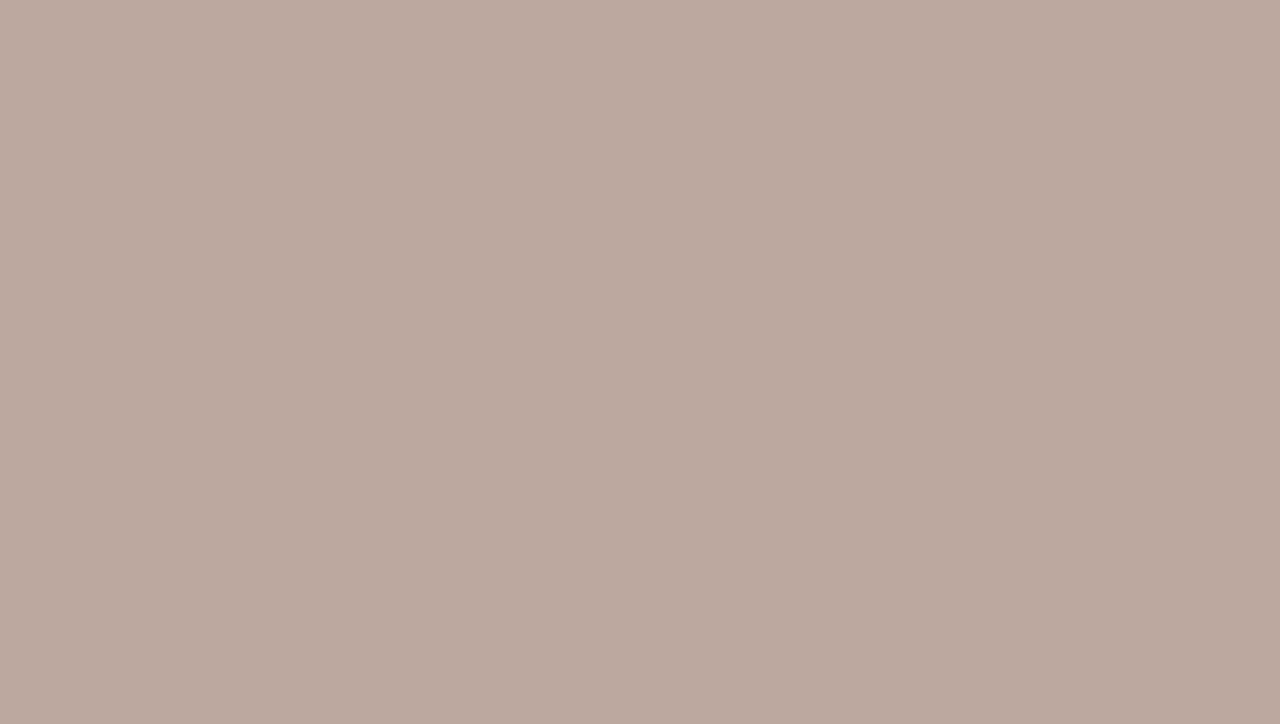
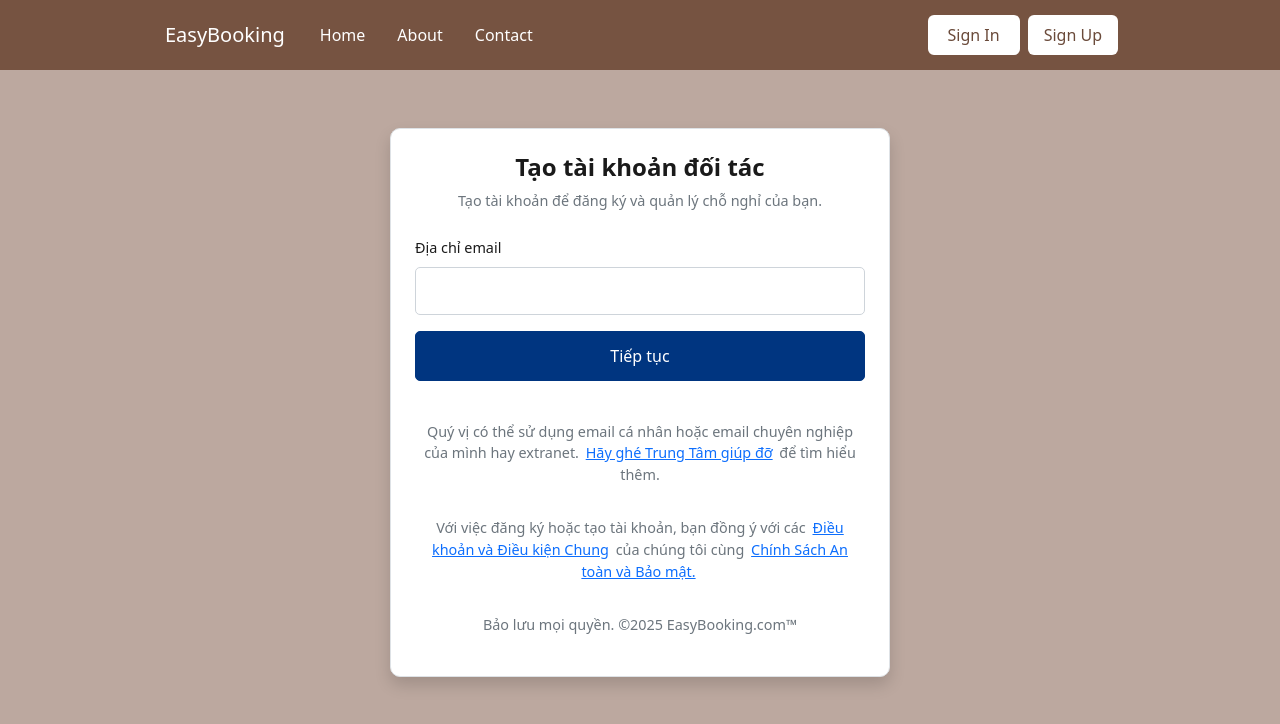
Before and after one commit to Watssupz/Easy_Booking_FE, a Vue app: page /create-host in a window 1280 px wide. Before the commit this address had no page. Shown: the top 724 px of the page. Built offline with nearby package versions, Linux system fonts and the light colour scheme.

Commit message:
page create-host

```diff
--- a/src/Route.js
+++ b/src/Route.js
@@ -4,6 +4,7 @@ import SignUp from "./components/SignUp.vue";
 import SignIn from "./components/SignIn.vue";
 import SearchResult from "./components/SearchResult.vue";
 import Profile from "./components/Profile.vue";
+import CreateHost from "./components/CreateHost.vue";
 const routes = [
   {
     path: "/",
@@ -37,6 +38,11 @@ const routes = [
     component: Profile,
     path: "/profile",
   },
+  {
+    name: "CreateHost",
+    component: CreateHost,
+    path: "/create-host",
+  },
 ];
 
 const router = createRouter({
--- /dev/null
+++ b/src/components/CreateHost.vue
@@ -0,0 +1,211 @@
+<script>
+import { API_ENDPOINTS } from "@/constant/apiConstants";
+import Header from "./Header.vue";
+export default {
+  name: "CreatePlace",
+  components: {
+    Header,
+  },
+  data() {
+    return {
+      form: {
+        email: "",
+      },
+      errorMessage: "",
+      successMessage: "",
+      isLoading: false,
+    };
+  },
+
+  methods: {
+    async CreateHost() {
+      this.isLoading = true;
+      this.errorMessage = "";
+      this.successMessage = "";
+
+      const token = localStorage.getItem("token");
+      if (!token) {
+        this.errorMessage = "Please sign in.";
+        setTimeout(() => {
+          this.$router.push("/sign-in"); // Redirect to sign-in page
+        }, 2000);
+        return;
+      }
+
+      // Validate email input
+      if (!this.form.email) {
+        this.errorMessage = "Please enter an email address.";
+        this.isLoading = false;
+        return;
+      }
+
+      try {
+        const response = await fetch(API_ENDPOINTS.AC_CREATE_HOST, {
+          method: "POST",
+          headers: {
+            "Content-Type": "application/json",
+            accept: "*/*",
+            Authorization: `Bearer ${token}`,
+          },
+          body: JSON.stringify({ email: this.form.email }),
+        });
+
+        const rs = await response.json();
+
+        console.log(rs);
+
+        if (rs.statusCode === 200) {
+          this.successMessage = "Host account created successfully!";
+          // setTimeout(() => {
+          //   this.$router.push("/profile"); // Redirect to profile or another page
+          // }, 2000);
+        } else {
+          this.errorMessage = rs.message || "Failed to create host account.";
+        }
+      } catch (error) {
+        this.errorMessage = "An error occurred: " + error.message;
+      }
+    },
+  },
+};
+</script>
+<template>
+  <Header />
+
+  <div class="container d-flex align-items-center justify-content-center mt-5">
+    <div class="card p-4 shadow mt-5" style="max-width: 500px; width: 100%">
+      <!-- Title -->
+      <h1 class="text-center mb-2">Tạo tài khoản đối tác</h1>
+
+      <!-- Subtitle -->
+      <p class="text-center text-muted mb-4">
+        Tạo tài khoản để đăng ký và quản lý chỗ nghỉ của bạn.
+      </p>
+
+      <!-- Form -->
+      <form @submit.prevent="CreateHost">
+        <!-- Email Input -->
+        <div class="mb-3">
+          <label for="email" class="form-label">Địa chỉ email</label>
+          <input
+            type="email"
+            id="email"
+            class="form-control"
+            v-model="form.email"
+          />
+        </div>
+
+        <!-- thông báo -->
+        <div v-if="errorMessage" class="alert alert-danger mt-3">
+          {{ errorMessage }}
+        </div>
+        <div v-if="successMessage" class="alert alert-success mt-3">
+          {{ successMessage }}
+        </div>
+
+        <!-- Continue Button -->
+        <button type="submit" class="btn btn-primary w-100 mb-3">
+          Tiếp tục
+        </button>
+
+        <!-- Sign In Button -->
+        <!-- <router-link to="/sign-in" class="btn btn-outline-primary w-100"
+          >Đăng nhập</router-link
+        > -->
+      </form>
+
+      <!-- Description -->
+      <p class="text-muted text-center mt-4">
+        Quý vị có thể sử dụng email cá nhân hoặc email chuyên nghiệp của mình
+        hay extranet.
+        <a href="#" class="text-primary">Hãy ghé Trung Tâm giúp đỡ</a> để tìm
+        hiểu thêm.
+      </p>
+
+      <!-- Terms -->
+      <p class="text-muted text-center small mt-3">
+        Với việc đăng ký hoặc tạo tài khoản, bạn đồng ý với các
+        <a href="#" class="text-primary">Điều khoản và Điều kiện Chung</a> của
+        chúng tôi cùng
+        <a href="#" class="text-primary">Chính Sách An toàn và Bảo mật.</a>
+      </p>
+
+      <!-- Footer -->
+      <p class="text-muted text-center small mt-3">
+        Bảo lưu mọi quyền. ©2025 EasyBooking.com™
+      </p>
+    </div>
+  </div>
+</template>
+
+<style scoped>
+.create_wrap p {
+  padding-top: 50px;
+}
+
+/* Card styling */
+.card {
+  border-radius: 10px;
+  border: 1px solid #dee2e6;
+}
+
+/* Title */
+h1 {
+  font-size: 1.5rem;
+  font-weight: bold;
+  color: #1a1a1a;
+}
+
+/* Subtitle */
+.text-muted {
+  color: #6c757d !important;
+  font-size: 0.9rem;
+}
+
+/* Form input */
+.form-label {
+  font-size: 0.9rem;
+  font-weight: 500;
+  color: #1a1a1a;
+}
+
+.form-control {
+  border-radius: 5px;
+  border: 1px solid #ced4da;
+  padding: 0.75rem;
+  font-size: 0.9rem;
+}
+
+.form-control::placeholder {
+  color: #6c757d;
+}
+
+/* Buttons */
+.btn-primary {
+  background-color: #003580;
+  border-color: #003580;
+  font-weight: 500;
+  font-size: 1rem;
+  padding: 0.75rem;
+  border-radius: 5px;
+}
+
+.btn-primary:hover {
+  background-color: #002a66;
+  border-color: white;
+}
+
+.btn-outline-primary {
+  border-color: #003580;
+  color: #003580;
+  font-weight: 500;
+  font-size: 1rem;
+  padding: 0.75rem;
+  border-radius: 5px;
+}
+
+.btn-outline-primary:hover {
+  background-color: #f8f9fa;
+  border-color: #003580;
+}
+</style>
--- a/src/components/Header.vue
+++ b/src/components/Header.vue
@@ -225,7 +225,7 @@ export default {
               <li class="nav-item">
                 <router-link
                   class="nav-link btn btn-light text-brown w-100"
-                  to="/create"
+                  to="/create-host"
                 >
                   Đăng chỗ nghỉ
                 </router-link>
--- a/src/constant/apiConstants.js
+++ b/src/constant/apiConstants.js
@@ -6,6 +6,7 @@ export const API_ENDPOINTS = {
   AC_SIGN_UP: `${API_BASE_URL}/AC/SignUp`,
   AC_PROFILE: `${API_BASE_URL}/AC/profile`,
   AC_UPDATE_PROF: `${API_BASE_URL}/AC/UpdateProf`,
+  AC_CREATE_HOST: `${API_BASE_URL}/AC/CreateHost`,
 
   R_ALL: `${API_BASE_URL}/R/All`,
   R_SEARCH: `${API_BASE_URL}/R/Search`,
```
